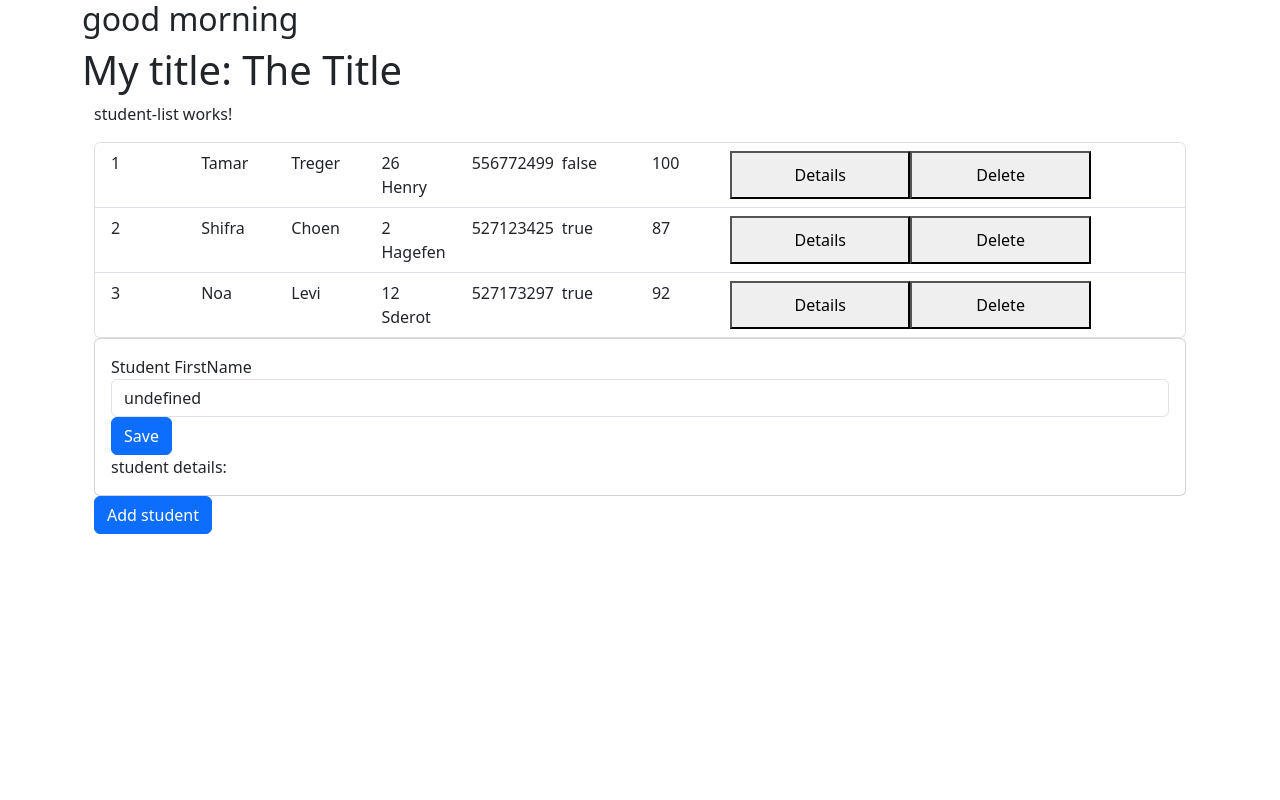
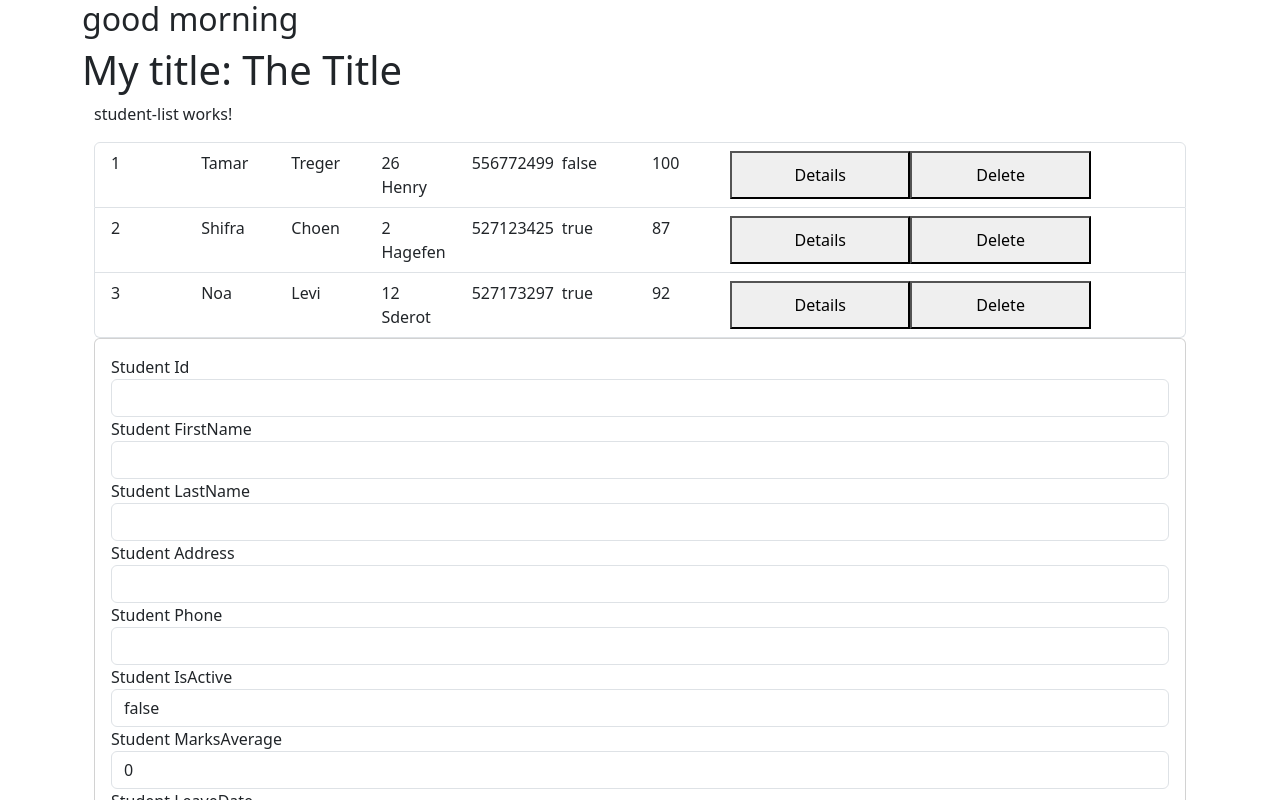
Before and after one commit to tamartre/Angular-Project, an Angular app in the folder my-app/: page / in a window 1280 px wide. Both pictures are taken after a click on the button "Add student". Shown: the top 800 px of the page. Built offline with nearby package versions, Linux system fonts and the light colour scheme.

Commit message:
save student work!

```diff
--- a/my-app/src/app/app.module.ts
+++ b/my-app/src/app/app.module.ts
@@ -3,11 +3,12 @@ import { BrowserModule } from "@angular/platform-browser";
 import { AppComponent } from "./app.component";
 import { StudentListComponent } from "./student-list/student-list.component";
 import { StudentDetailsComponent } from "./student-details/student-details.component";
+import { ReactiveFormsModule } from "@angular/forms";
 
 
 @NgModule({
   declarations:[AppComponent,StudentListComponent,StudentDetailsComponent],
-  imports:[BrowserModule],
+  imports:[BrowserModule,ReactiveFormsModule],
   bootstrap:[AppComponent]
 
 })
--- a/my-app/src/app/student-details/student-details.component.html
+++ b/my-app/src/app/student-details/student-details.component.html
@@ -1,26 +1,52 @@
-
 <div class="card" *ngIf="student else noStudent">
     <div class="card-body">
-
-        <form>
+        <form [formGroup]="studentForm">
             <div class="form-group">
-              <label for="name">Student FirstName</label>
-              <input type="text" class="form-control" id="name" [value]="student.firstName">
+                <label for="id">Student Id</label>
+                <input type="number" class="form-control" id="id" formControlName="id">
             </div>
 
+            <div class="form-group">
+                <label for="firstName">Student FirstName</label>
+                <input type="text" class="form-control" id="firstName" formControlName="firstName">
+            </div>
+
+            <div class="form-group">
+                <label for="lastName">Student LastName</label>
+                <input type="text" class="form-control" id="lastName" formControlName="lastName">
+            </div>
+
+            <div class="form-group">
+                <label for="address">Student Address</label>
+                <input type="text" class="form-control" id="address" formControlName="address">
+            </div>
+
+            <div class="form-group">
+                <label for="phone">Student Phone</label>
+                <input type="text" class="form-control" id="phone" formControlName="phone">
+            </div>
+
+            <div class="form-group">
+                <label for="isActive">Student IsActive</label>
+                <input type="text" class="form-control" id="isActive" formControlName="isActive">
+            </div>
+
+            <div class="form-group">
+                <label for="marksAverage">Student MarksAverage</label>
+                <input type="number" class="form-control" id="marksAverage" formControlName="marksAverage">
+            </div>
+
+            <div *ngIf="student?.isActive === false" class="form-group">
+                <label for="leaveDate">Student LeaveDate</label>
+                <input type="date" class="form-control" id="leaveDate" formControlName="leaveDate">
+            </div>
+
+            <br>
+
             <button type="submit" class="btn btn-primary" (click)="saveNewStudent()">Save</button>
-          </form>
-
-        student details:
-        {{student.id}}
-        {{student.firstName}}
-        {{student.lastName}}
-        {{student.address}}
-        {{student.phone}}
-        {{ student.isActive == false ? student.leaveDate : '' }}
+        </form>
     </div>
 </div>
-
 
 <ng-template #noStudent>
     <div class="card">
--- a/my-app/src/app/student-details/student-details.component.ts
+++ b/my-app/src/app/student-details/student-details.component.ts
@@ -1,23 +1,43 @@
-import { Component, EventEmitter, Input, output, Output } from '@angular/core';
+import { Component, EventEmitter, Input, Output } from '@angular/core';
 import { Student } from '../student.model';
+import { FormControl, FormGroup, ReactiveFormsModule } from '@angular/forms';
 
 @Component({
-  standalone:false,
+  standalone: false,
   selector: 'app-student-details',
   templateUrl: './student-details.component.html',
-  styleUrl: './student-details.component.css'
+  styleUrls: ['./student-details.component.css']
 })
-
 export class StudentDetailsComponent {
   @Input()
-  student:Student|null=null;
+  student: Student | null = null;
+
+  studentForm!: FormGroup;
 
   @Output()
-  onSaveNewStudent:EventEmitter<any>=new EventEmitter();
+  onSaveNewStudent: EventEmitter<Student> = new EventEmitter();
 
-  saveNewStudent(){
-
+  constructor() {
+    this.studentForm = new FormGroup({
+      id: new FormControl(null),
+      firstName: new FormControl(''),
+      lastName: new FormControl(''),
+      address: new FormControl(''),
+      phone: new FormControl(''),
+      isActive: new FormControl(false),
+      marksAverage: new FormControl(0),
+      leaveDate: new FormControl('')
+    });
   }
 
-
+  ngOnChanges() {
+    if (this.student) {
+      this.studentForm.patchValue(this.student);
+    }
+  }
+  saveNewStudent() {
+    if (this.studentForm.valid) {
+      this.onSaveNewStudent.emit(this.studentForm.value);
+    }
+  }
 }
--- a/my-app/src/app/student-list/student-list.component.html
+++ b/my-app/src/app/student-list/student-list.component.html
@@ -20,6 +20,6 @@
       </div>
     </li>
 </ul>
-<app-student-details  [student]="selectedStudent" ></app-student-details>
+<app-student-details  [student]="selectedStudent" (onSaveNewStudent)="addNewStudent($event)"></app-student-details>
 <button class="btn btn-primary" (click)="ShowNewDetails()" >Add student</button>
  </div>
--- a/my-app/src/app/student-list/student-list.component.ts
+++ b/my-app/src/app/student-list/student-list.component.ts
@@ -9,7 +9,7 @@ import { Student } from '../student.model';
 })
 export class StudentListComponent {
   students:Student[]=[
-    {id:1,firstName:"Tamar",lastName:"Treger",address:"26 Henry",phone:556772499,isActive:false,marksAverage:100,leaveDate:"01-01-2025"},
+    {id:1,firstName:"Tamar",lastName:"Treger",address:"26 Henry",phone:556772499,isActive:false,marksAverage:100,leaveDate:new Date()},
     {id:2,firstName:"Shifra",lastName:"Choen",address:"2 Hagefen",phone:527123425,isActive:true,marksAverage:87},
     {id:3,firstName:"Noa",lastName:"Levi",address:"12 Sderot",phone:527173297,isActive:true,marksAverage:92}
   ]
@@ -26,7 +26,12 @@ export class StudentListComponent {
   }
 
   ShowNewDetails(){
-    this.selectedStudent = new Student()
+    this.selectedStudent = new Student("","","","",false,0)
+   }
+
+   addNewStudent(studetToAdd:Student){
+      this.students.push(studetToAdd);
+      this.selectedStudent=null;
    }
 
 
--- a/my-app/src/app/student.model.ts
+++ b/my-app/src/app/student.model.ts
@@ -9,4 +9,13 @@ export class Student{
     marksAverage:any;
     leaveDate?: any;
 
+    constructor(firstName:"",lastName:"",address:"",phone:"",isActive:false,marksAverage:0){
+        this.firstName=firstName;
+        this.lastName=lastName;
+        this.address=address;
+        this.phone=phone;
+        this.isActive=isActive;
+        this.marksAverage=marksAverage;
+    }
+
 }
```
